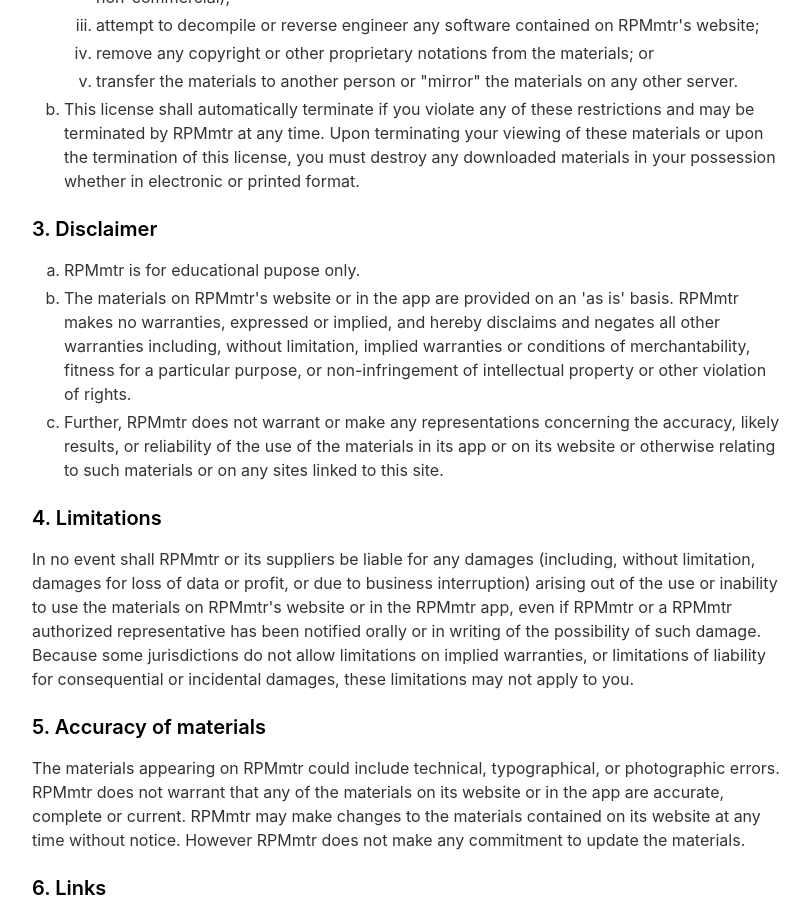
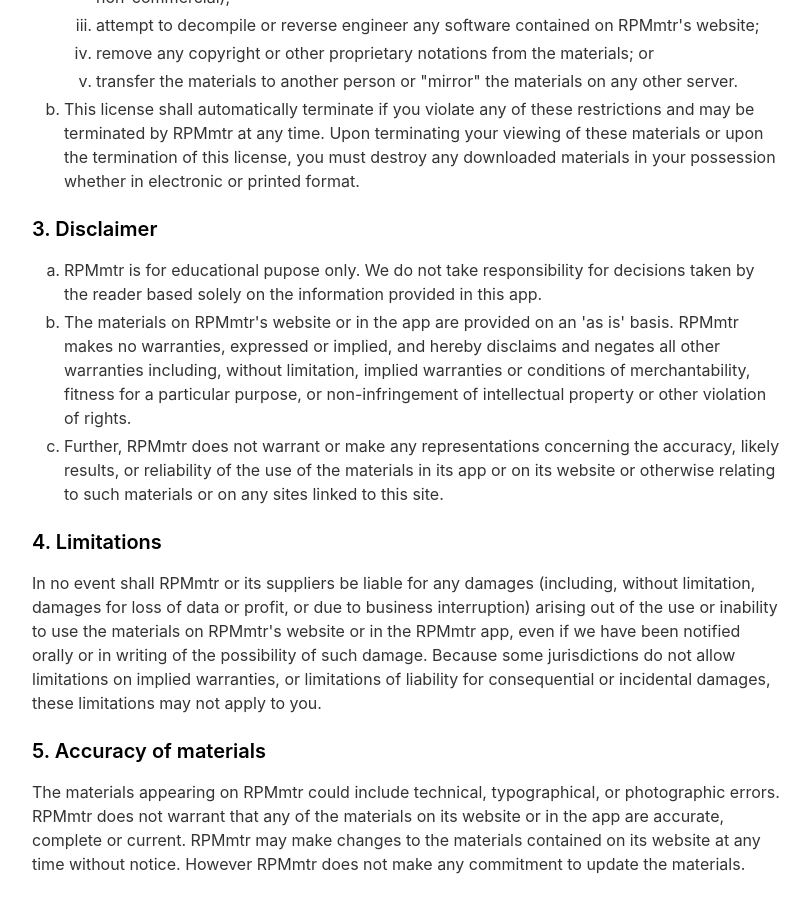
Before and after one commit to nomasdynamics/RPMmtr, a Jekyll site: the page built from _pages/terms.html, in a window 1280 px wide and 900 px high, scrolled down 748 px. Shown: the whole window, without its empty margins (233-1043 px from the left). Built offline with Jekyll 4.4.1, drawn with Linux system fonts in a browser that asks for light colours; nearby versions of some CDN libraries.

Commit message:
Update terms.html

```diff
--- a/_pages/terms.html
+++ b/_pages/terms.html
@@ -27,12 +27,12 @@
 </ol>
 <h3>3. Disclaimer</h3>
 <ol type="a">
-   <li> RPMmtr is for educational pupose only.
+   <li> RPMmtr is for educational pupose only. We do not take responsibility for decisions taken by the reader based solely on the information provided in this app.
    <li>The materials on RPMmtr's website or in the app are provided on an 'as is' basis. RPMmtr makes no warranties, expressed or implied, and hereby disclaims and negates all other warranties including, without limitation, implied warranties or conditions of merchantability, fitness for a particular purpose, or non-infringement of intellectual property or other violation of rights.</li>
    <li>Further, RPMmtr does not warrant or make any representations concerning the accuracy, likely results, or reliability of the use of the materials in its app or on its website or otherwise relating to such materials or on any sites linked to this site.</li>
 </ol>
 <h3>4. Limitations</h3>
-<p>In no event shall RPMmtr or its suppliers be liable for any damages (including, without limitation, damages for loss of data or profit, or due to business interruption) arising out of the use or inability to use the materials on RPMmtr's website or in the RPMmtr app, even if RPMmtr or a RPMmtr authorized representative has been notified orally or in writing of the possibility of such damage. Because some jurisdictions do not allow limitations on implied warranties, or limitations of liability for consequential or incidental damages, these limitations may not apply to you.</p>
+<p>In no event shall RPMmtr or its suppliers be liable for any damages (including, without limitation, damages for loss of data or profit, or due to business interruption) arising out of the use or inability to use the materials on RPMmtr's website or in the RPMmtr app, even if we have been notified orally or in writing of the possibility of such damage. Because some jurisdictions do not allow limitations on implied warranties, or limitations of liability for consequential or incidental damages, these limitations may not apply to you.</p>
 <h3>5. Accuracy of materials</h3>
 <p>The materials appearing on RPMmtr could include technical, typographical, or photographic errors. RPMmtr does not warrant that any of the materials on its website or in the app are accurate, complete or current. RPMmtr may make changes to the materials contained on its website at any time without notice. However RPMmtr does not make any commitment to update the materials.</p>
 <h3>6. Links</h3>
```
